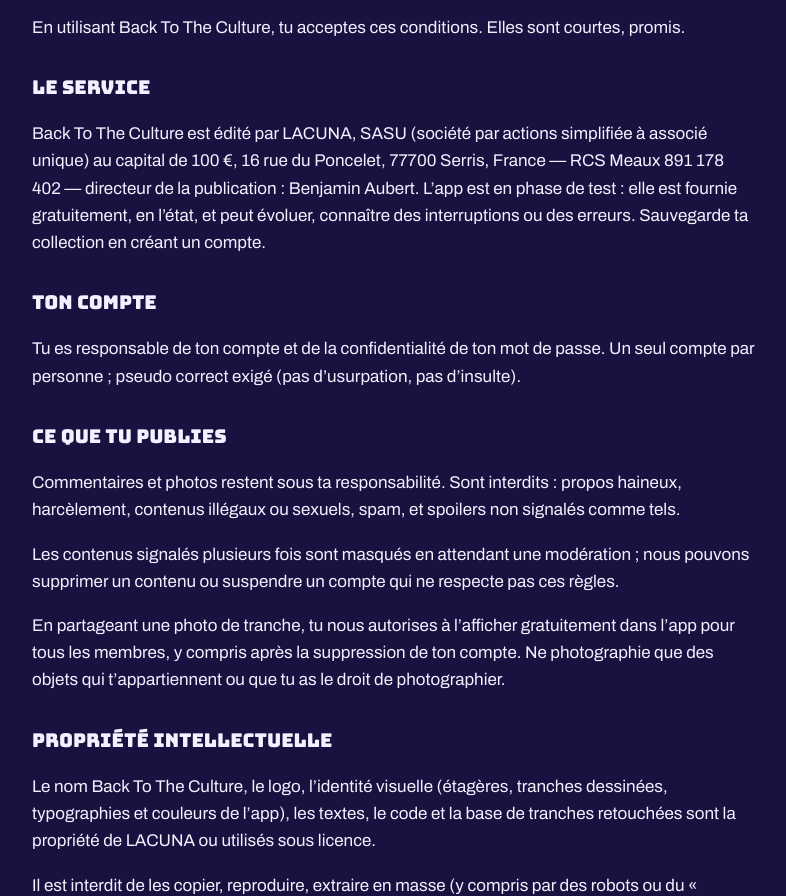
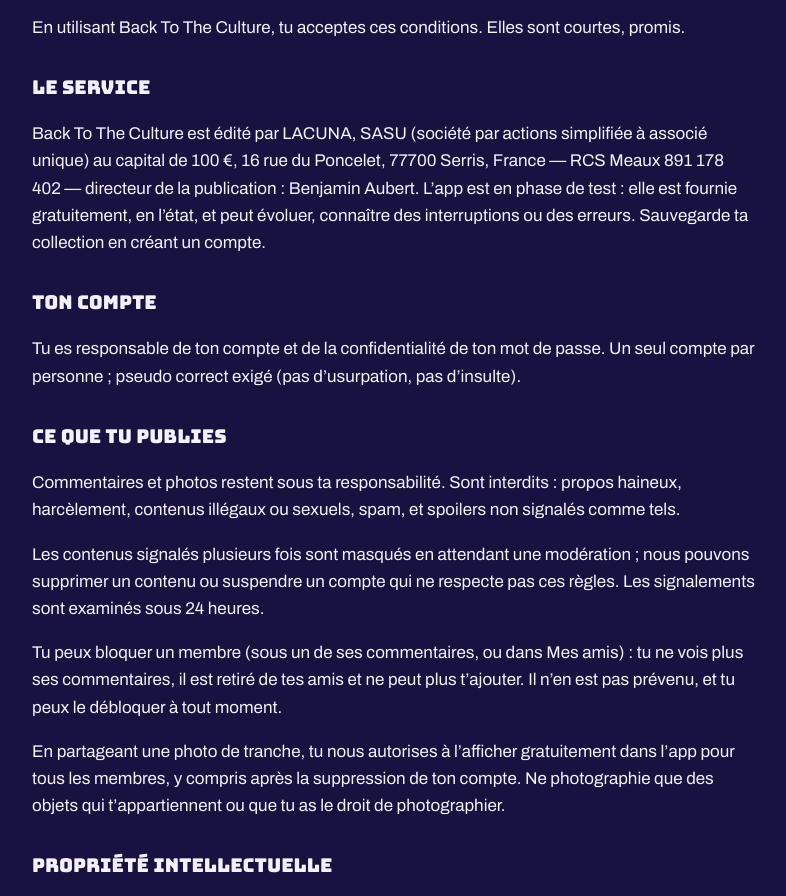
Before and after one commit to BackToTheCulture/backtotheculture.fr, a plain HTML site: page conditions/index.html in a window 1280 px wide. Shown: the part 177-1073 px from the top of the page, without its empty margins (246-1032 px from the left). Drawn offline with Linux system fonts and the light colour scheme.

Commit message:
Conditions : blocage des membres

```diff
--- a/conditions/index.html
+++ b/conditions/index.html
@@ -33,7 +33,8 @@
 <p>Tu es responsable de ton compte et de la confidentialité de ton mot de passe. Un seul compte par personne ; pseudo correct exigé (pas d’usurpation, pas d’insulte).</p>
 <h2>Ce que tu publies</h2>
 <p>Commentaires et photos restent sous ta responsabilité. Sont interdits : propos haineux, harcèlement, contenus illégaux ou sexuels, spam, et spoilers non signalés comme tels.</p>
-<p>Les contenus signalés plusieurs fois sont masqués en attendant une modération ; nous pouvons supprimer un contenu ou suspendre un compte qui ne respecte pas ces règles.</p>
+<p>Les contenus signalés plusieurs fois sont masqués en attendant une modération ; nous pouvons supprimer un contenu ou suspendre un compte qui ne respecte pas ces règles. Les signalements sont examinés sous 24 heures.</p>
+<p>Tu peux bloquer un membre (sous un de ses commentaires, ou dans Mes amis) : tu ne vois plus ses commentaires, il est retiré de tes amis et ne peut plus t’ajouter. Il n’en est pas prévenu, et tu peux le débloquer à tout moment.</p>
 <p>En partageant une photo de tranche, tu nous autorises à l’afficher gratuitement dans l’app pour tous les membres, y compris après la suppression de ton compte. Ne photographie que des objets qui t’appartiennent ou que tu as le droit de photographier.</p>
 <h2>Propriété intellectuelle</h2>
 <p>Le nom Back To The Culture, le logo, l’identité visuelle (étagères, tranches dessinées, typographies et couleurs de l’app), les textes, le code et la base de tranches retouchées sont la propriété de LACUNA ou utilisés sous licence.</p>
```
